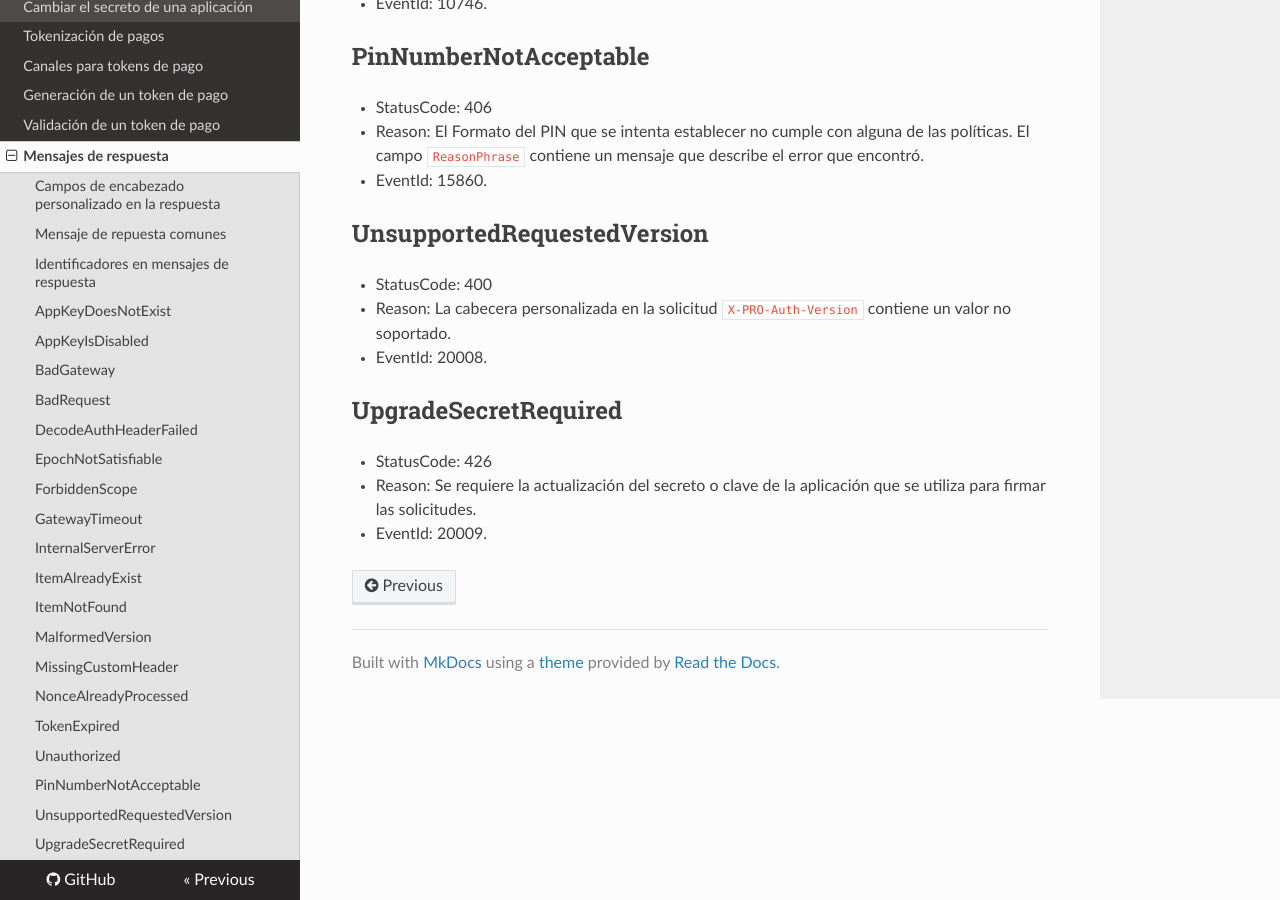
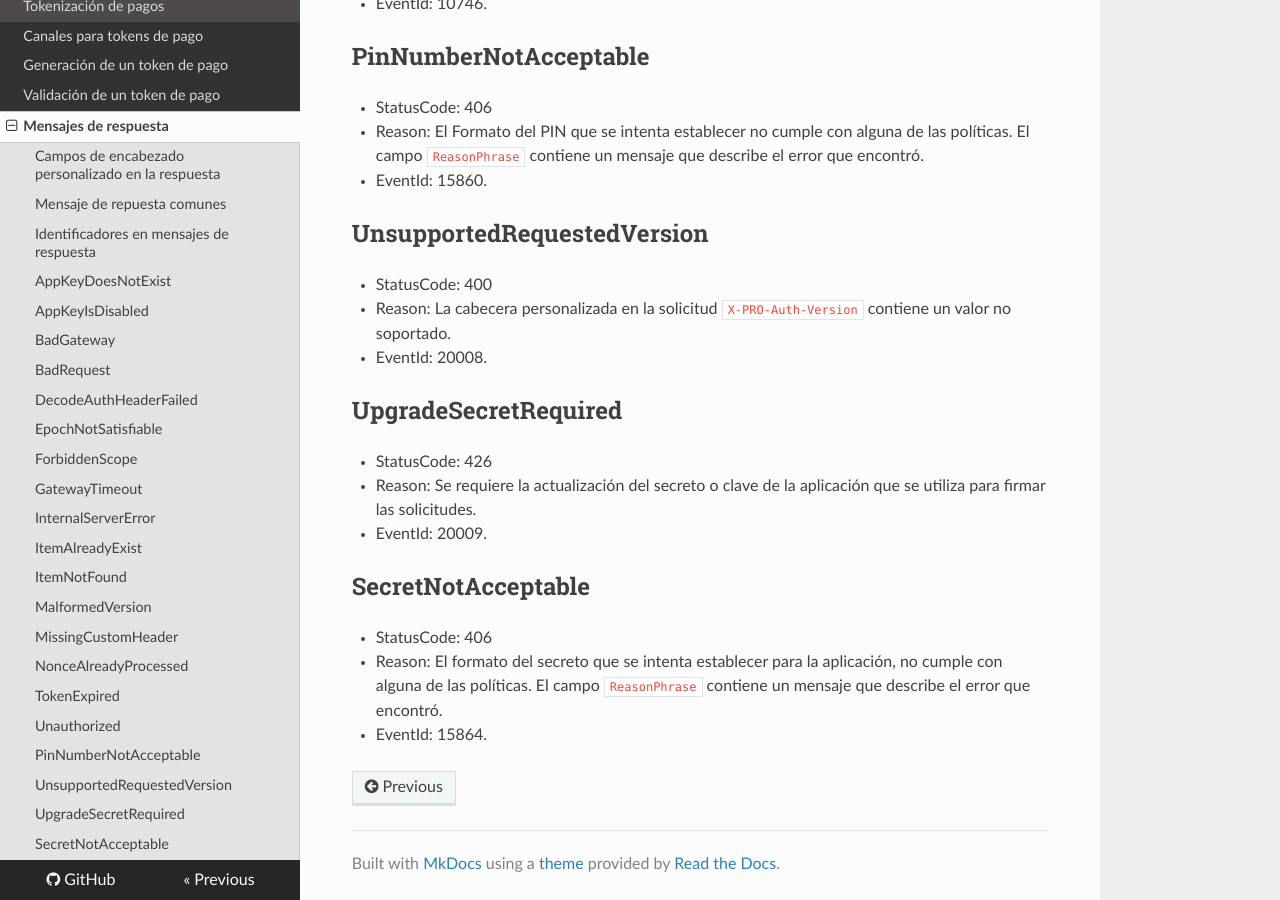
Before and after one commit to menchi2000/Aspen, an MkDocs documentation site: the page built from docs/Responses.md, in a window 1280 px wide and 900 px high, scrolled down 4273 px. Built offline with MkDocs 1.6.1, drawn with Linux system fonts in a browser that asks for light colours; nearby versions of some CDN libraries; old or Windows-style settings are respelled for this version of MkDocs.

Commit message:
Se agrega mensaje de repuesta.
Se agrega al documento, la descripción del mensaje de respuesta de secreto inválido por formato.

```diff
--- a/docs/Responses.md
+++ b/docs/Responses.md
@@ -151,3 +151,8 @@ La cabecera personalizada de respuesta `X-PRO-Response-Help` puede contener algu
 - StatusCode: 426
 - Reason: Se requiere la actualización del secreto o clave de la aplicación que se utiliza para firmar las solicitudes.
 - EventId: 20009.
+
+## SecretNotAcceptable
+- StatusCode: 406
+- Reason: El formato del secreto que se intenta establecer para la aplicación, no cumple con alguna de las políticas. El campo `ReasonPhrase` contiene un mensaje que describe el error que encontró.
+- EventId: 15864.
```
